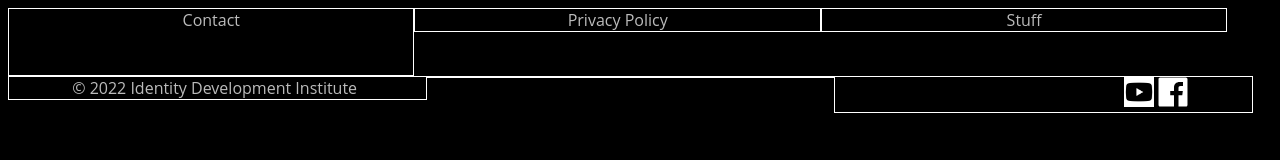
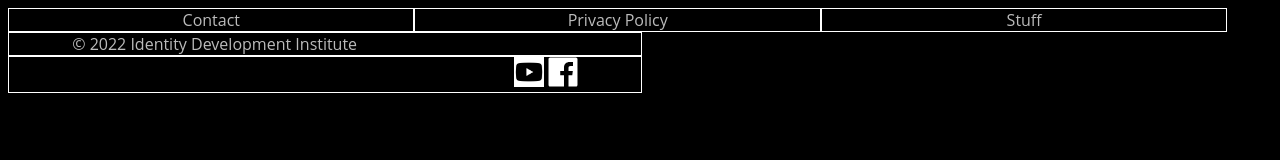
Before and after one commit to healthyi/healthyi.github.io, a plain HTML site: page idi-footer.html in a window 1280 px wide. Drawn offline with Linux system fonts and the light colour scheme.

Commit message:
Update idi-footer.html

```diff
--- a/idi-footer.html
+++ b/idi-footer.html
@@ -31,12 +31,12 @@
         }
         .colleft {
             float: left;
-            width: 28.0%;
+            width: 45.0%;
         }
 
         .colright {
             float: left;
-            width: 28.0%;
+            width: 45.0%;
         }
 
         /* Clear floats after the columns */
@@ -57,8 +57,6 @@
     <div class="row">
         <div class="column" style="border:1px solid white;">
             <a href="https://www.identitydevelopmentinstitute.com/contact-us" target="_blank">Contact</a><br>
-            <br>
-            <br>
         </div>
         <div class="column" style="border:1px solid white;">
             <a href="https://docs.google.com/document/d/1QAPhMbOZvyZqZvqg6CUyeh5QDTgnKAxz/edit?usp=sharing&ouid=106397777552348700444&rtpof=true&sd=true" target="_blank">Privacy Policy</a>
@@ -70,7 +68,6 @@
         <div class="colleft" style="text-align:left; border:1px solid white; padding-left: 5%;">
             © 2022 Identity Development Institute
         </div>
-        <div class="column" style="text-align: right; border:1px solid white;"></div>
         <div class="colright" style="text-align: right; border:1px solid white; padding-right: 5%;">
             <a href="https://www.youtube.com/c/IdentityDevelopmentInstitute"><img src="https://healthyi.github.io/YT-White-Alpha-200x200.png" width="30" height="30"></a>
             <a href="https://rebrand.ly/facebookidi"><img src="https://healthyi.github.io/F_icon_white_cutout.svg" width="30" height="30"></a>
```
